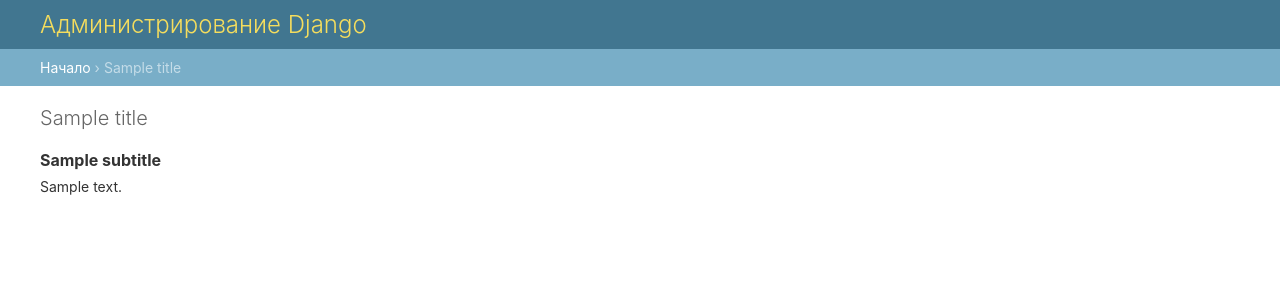
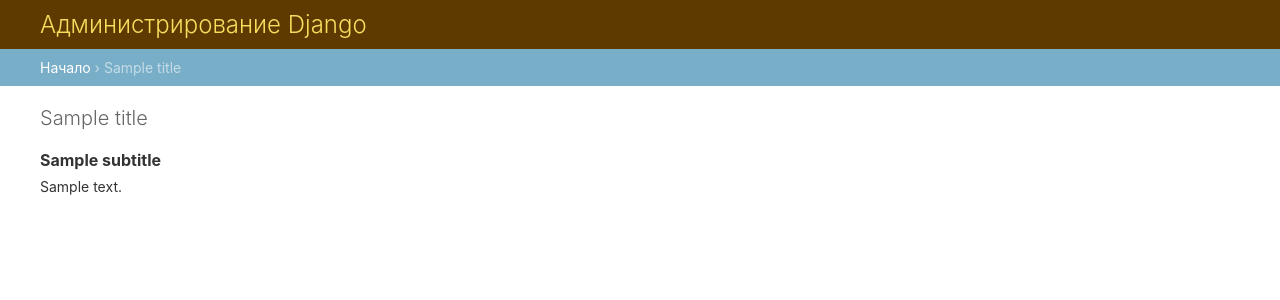
Before and after one commit to LeoNefesch/djsite, a Django app: template templates/admin/base_site.html in a window 1280 px wide. Shown: the top 300 px of the page. Run offline with Django 4.2, Linux system fonts and the light colour scheme; the template is opened without the code that fills it: most values are stand-ins (such as "Sample title", 1, 10 or a date in 2020).

Commit message:
Change styles of admin page

```diff
--- /dev/null
+++ b/researchers/static/css/admin.css
@@ -0,0 +1,3 @@
+#header, .module caption {
+    background: #5e3a00;
+}
--- a/templates/admin/base_site.html
+++ b/templates/admin/base_site.html
@@ -1,4 +1,9 @@
 {% extends "admin/base.html" %}
+{% load static %}
+
+{% block extrastyle %}
+<link rel="stylesheet" href="{% static 'css/admin.css' %}">
+{% endblock %}
 
 {% block title %}{% if subtitle %}{{ subtitle }} | {% endif %}{{ title }} | {{ site_title|default:_('Django site admin') }}{% endblock %}
 
```
